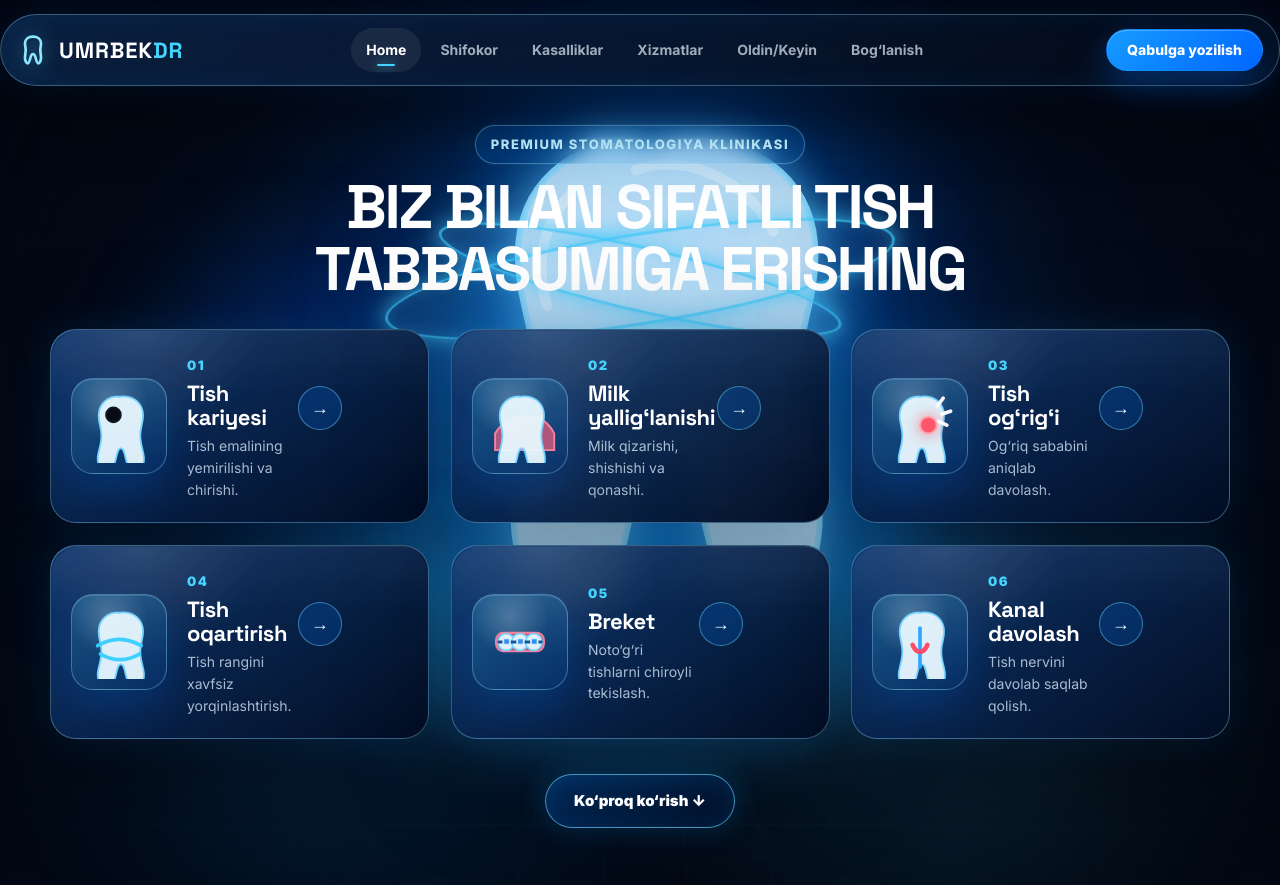
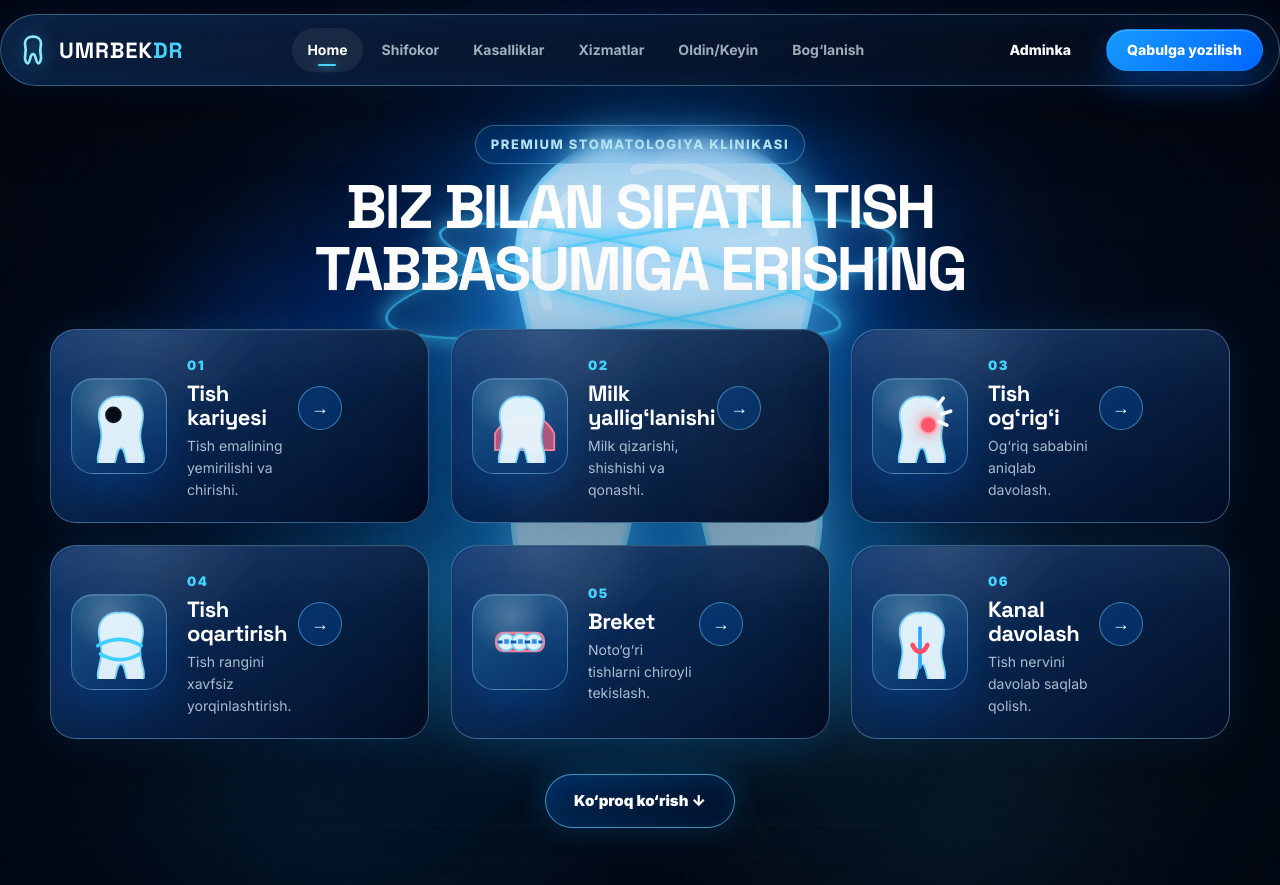
Before and after one commit to behruz12005/dental_project, a Django app: page / in a window 1280 px wide. Shown: the top 885 px of the page. Run offline with Django 5.2, Linux system fonts and the light colour scheme.

Commit message:
Add admin navbar link

```diff
--- a/templates/clinic/home.html
+++ b/templates/clinic/home.html
@@ -61,6 +61,7 @@
       </nav>
 
       <div class="nav-actions">
+        <a href="{% url 'doctor:dashboard' %}" class="btn btn-secondary btn-sm">Adminka</a>
         <a href="#contact" class="btn btn-primary btn-sm">Qabulga yozilish</a>
 
         <button
```
